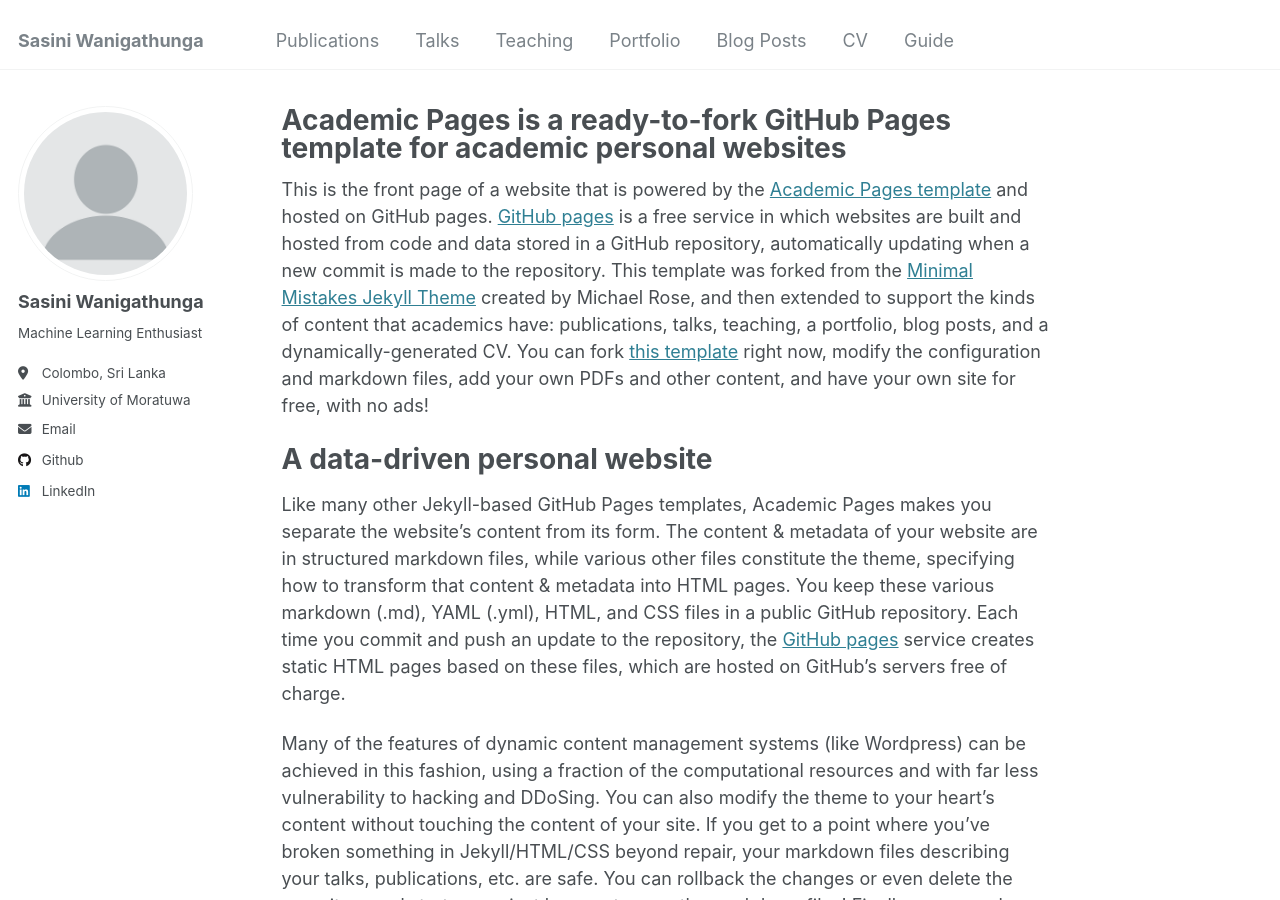
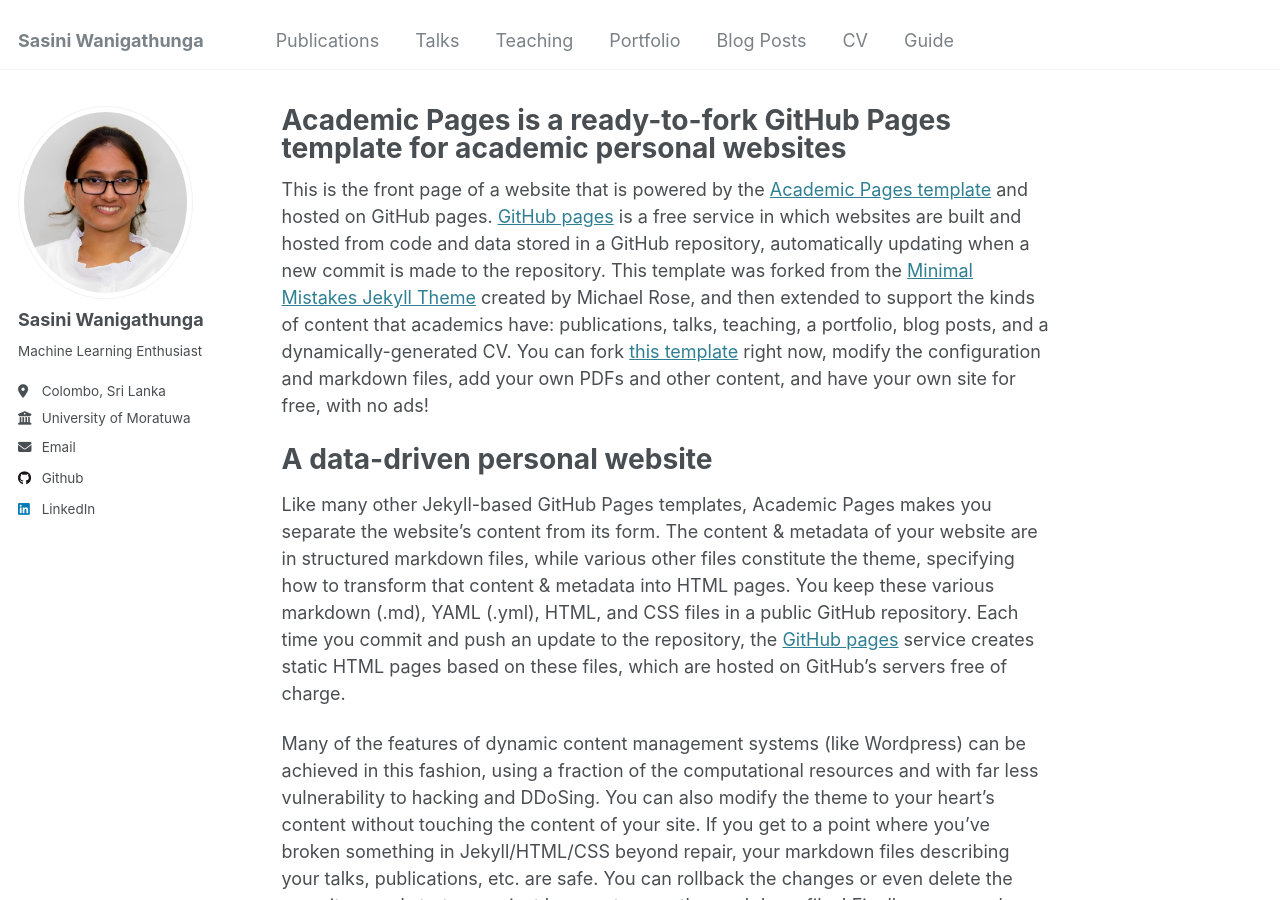
Before and after one commit to SasiniWanigathunga/SasiniWanigathunga.github.io, a Jekyll site: the page built from _pages/about.md, in a window 1280 px wide and 900 px high. Built offline with Jekyll 4.4.1, drawn with Linux system fonts in a browser that asks for light colours.

Commit message:
Update _config.yml

```diff
--- a/_config.yml
+++ b/_config.yml
@@ -11,7 +11,7 @@ locale                   : "en-US"
 title                    : "Sasini Wanigathunga"
 title_separator          : "-"
 name                     : &name "Sasini Wanigathunga"
-description              : &description "personal description"
+description              : &description "Machine Learning Enthusiast"
 url                      : https://sasiniwanigathunga.github.io # the base hostname & protocol for your site e.g. "https://[your GitHub username].github.io"
 baseurl                  : "" # the subpath of your site, e.g. "/blog"
 repository               : "SasiniWanigathunga/SasiniWanigathunga.github.io"
@@ -21,7 +21,7 @@ repository               : "SasiniWanigathunga/SasiniWanigathunga.github.io"
 #               Additional customization can be done by editing /_includes/author-profile.html
 author:
   # Biographic information
-  avatar           : "profile.png"
+  avatar           : "Sasini_Wanigathunga2.jpg"
   name             : "Sasini Wanigathunga"
   pronouns         : # example: "she/her"
   bio              : "Machine Learning Enthusiast"
```
